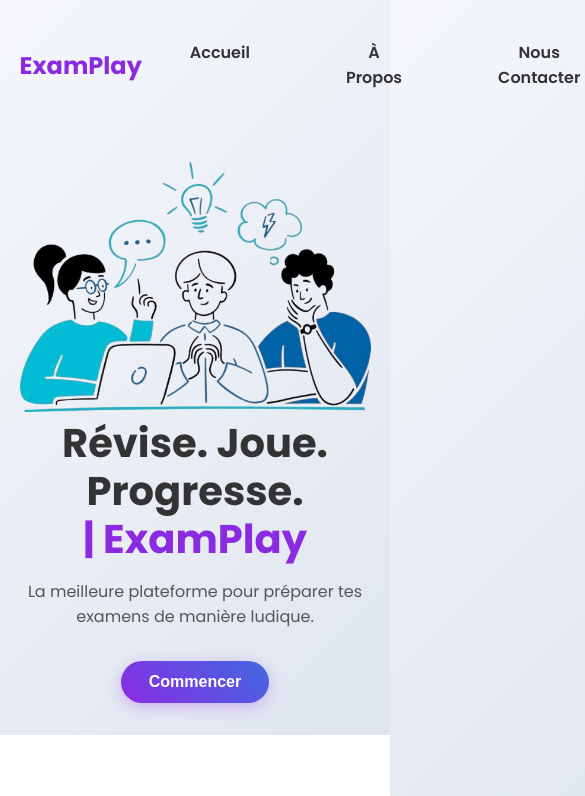
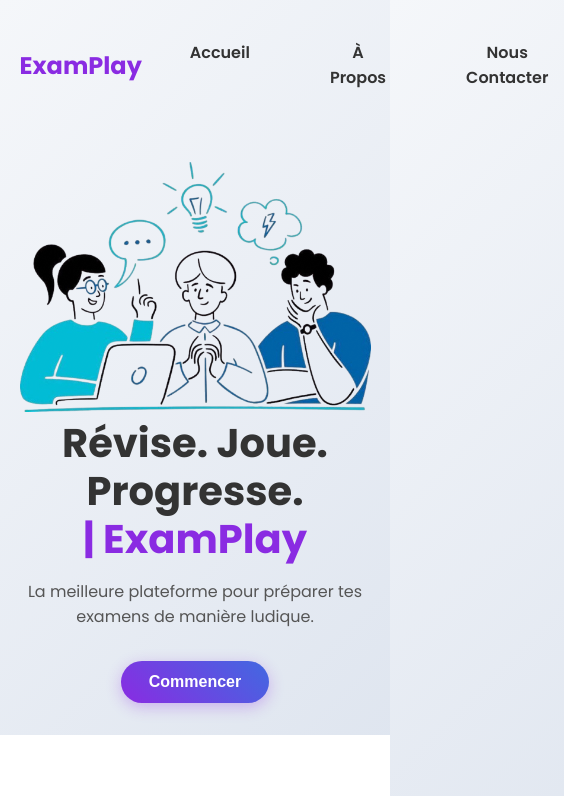
Before and after one commit to Tonton-ios/ExamPlay, a plain HTML site: page index.html in a window 390 px wide. Shown: the top 796 px of the page, 585 px wide, since content can reach past the window. Drawn offline with nearby package versions, Linux system fonts and the light colour scheme.

Commit message:
header responsive for mobile

```diff
--- a/style.css
+++ b/style.css
@@ -288,12 +288,14 @@ body {
     #page-accueil .main-header .main-nav,
     #page-apropos .main-header .main-nav,
     #page-contact .main-header .main-nav {
-        display: flex; /* Assure que la nav est visible */
+        display: flex;
         position: static; /* Annule la position absolue */
-        flex-direction: row; /* Assure l'alignement horizontal */
-        background: none; /* Retire le fond blanc sur mobile */
-        box-shadow: none; /* Retire l'ombre */
-        padding: 0; /* Retire le padding vertical */
+        flex-direction: row;
+        background: none;
+        box-shadow: none;
+        padding: 0;
+        gap: 1rem; /* Réduit l'espacement entre les liens sur mobile */
+        margin: 0; /* Annule les marges pour un meilleur contrôle */
     }
 }
 
```
